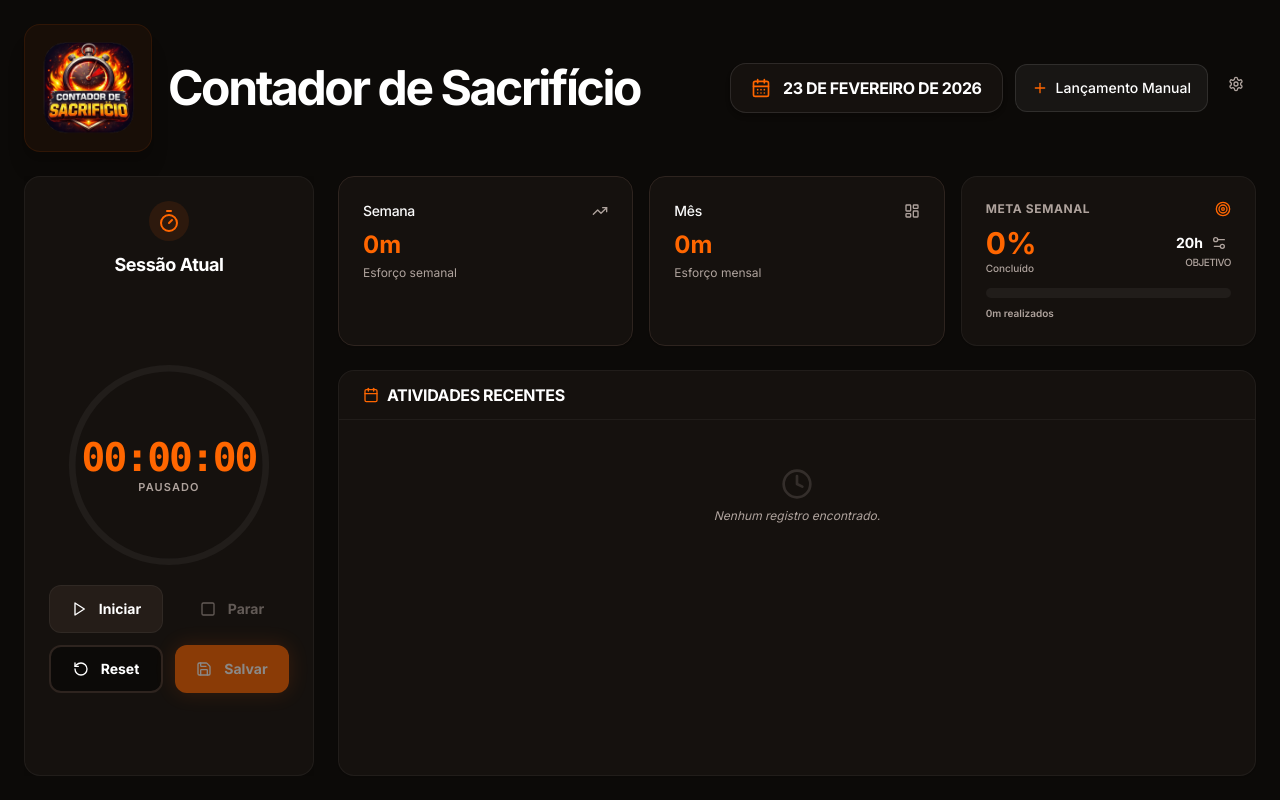
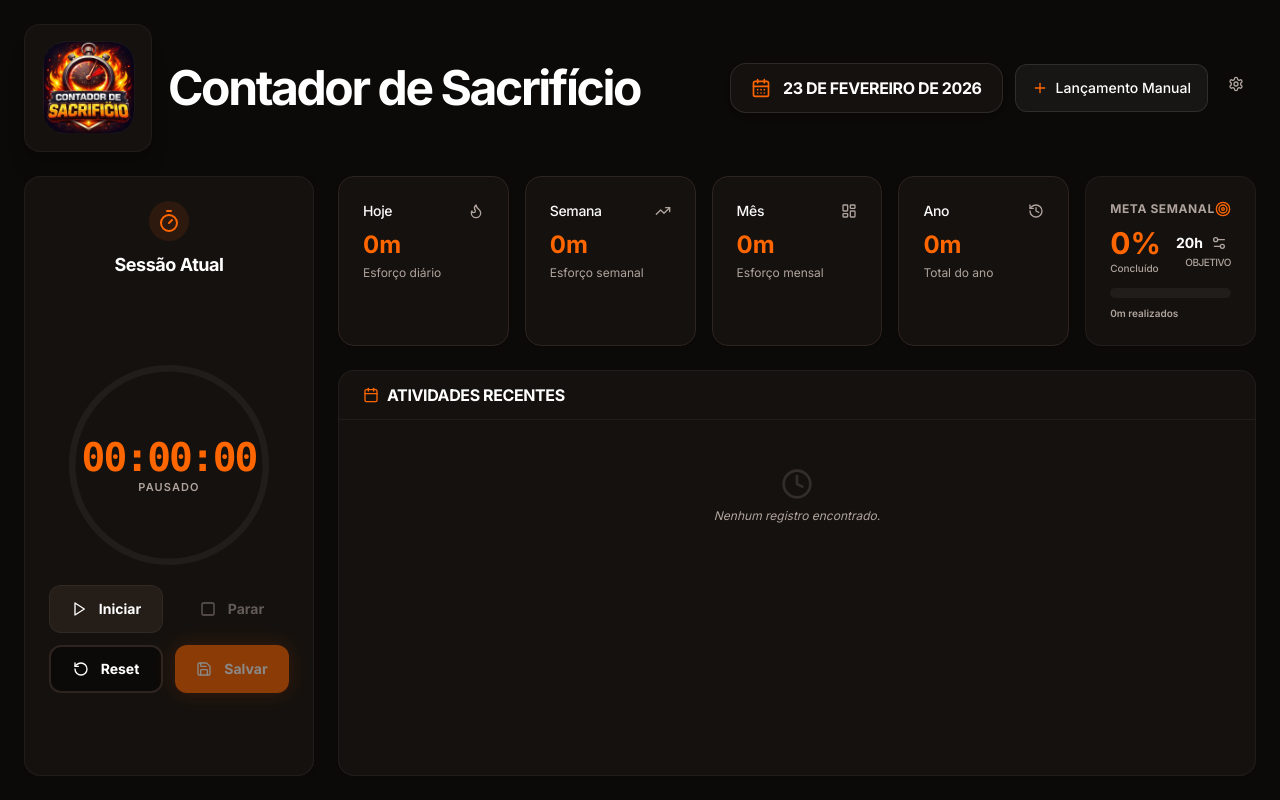
Before and after one commit to isaquesda99/Contador-de-Sacrif-cio, a Next.js app: page / in a window 1280 px wide. Built offline with nearby package versions, Linux system fonts and the light colour scheme.

Commit message:
Enhance StudyTimeTracker with year total and date utils
Updated the StudyTimeTracker component to include year total calculations and improved date handling.

```diff
--- a/src/app/page.tsx
+++ b/src/app/page.tsx
@@ -1,4 +1,3 @@
-
 "use client";
 
 import { useState, useEffect } from "react";
@@ -10,13 +9,13 @@ import { DailyHistory } from "@/components/study/DailyHistory";
 import { SettingsDialog } from "@/components/study/SettingsDialog";
 import { ManualEntryDialog } from "@/components/study/ManualEntryDialog";
 import { StudySession } from "@/types/study";
-import { isSameWeek, isSameMonth, getTodayStr } from "@/lib/study-utils";
-import { LayoutDashboard, TrendingUp, CalendarDays, Plus } from "lucide-react";
+import { isSameWeek, isSameMonth, isSameYear, getLocalDateStr, getTodayStr } from "@/lib/study-utils";
+import { LayoutDashboard, TrendingUp, CalendarDays, History, Flame } from "lucide-react";
 import { Toaster } from "@/components/ui/toaster";
 
 export default function StudyTimeTracker() {
   const [sessions, setSessions] = useState<StudySession[]>([]);
-  const [weeklyGoal, setWeeklyGoal] = useState(20); // Default 20 hours
+  const [weeklyGoal, setWeeklyGoal] = useState(20);
   const [mounted, setMounted] = useState(false);
   const [formattedDate, setFormattedDate] = useState("");
 
@@ -48,9 +47,9 @@ export default function StudyTimeTracker() {
   }, [sessions, weeklyGoal, mounted]);
 
   const handleSaveSession = (durationSeconds: number, customTimestamp?: number) => {
-    const timestamp = customTimestamp || Date.now();
-    const date = new Date(timestamp);
-    const dateStr = date.toISOString().split('T')[0];
+    const timestamp = customTimestamp !== undefined ? customTimestamp : Date.now();
+    const dateObj = new Date(timestamp);
+    const dateStr = getLocalDateStr(dateObj);
 
     const newSession: StudySession = {
       id: Math.random().toString(36).substr(2, 9),
@@ -67,7 +66,6 @@ export default function StudyTimeTracker() {
 
   const handleImportData = (importedSessions: StudySession[], importedGoal: number, merge: boolean = false) => {
     if (merge) {
-      // Create a map of existing IDs to avoid duplicates
       const existingIds = new Set(sessions.map(s => s.id));
       const uniqueNewSessions = importedSessions.filter(s => !existingIds.has(s.id));
       setSessions((prev) => [...uniqueNewSessions, ...prev]);
@@ -78,6 +76,12 @@ export default function StudyTimeTracker() {
   };
 
   const now = new Date();
+  const todayStr = getTodayStr();
+
+  const dayTotal = sessions
+    .filter((s) => s.dateStr === todayStr)
+    .reduce((acc, s) => acc + s.durationSeconds, 0);
+
   const weekTotal = sessions
     .filter((s) => isSameWeek(new Date(s.timestamp), now))
     .reduce((acc, s) => acc + s.durationSeconds, 0);
@@ -86,14 +90,18 @@ export default function StudyTimeTracker() {
     .filter((s) => isSameMonth(new Date(s.timestamp), now))
     .reduce((acc, s) => acc + s.durationSeconds, 0);
 
+  const yearTotal = sessions
+    .filter((s) => isSameYear(new Date(s.timestamp), now))
+    .reduce((acc, s) => acc + s.durationSeconds, 0);
+
   if (!mounted) return null;
 
   return (
     <div className="h-screen bg-background text-foreground overflow-hidden">
-      <div className="max-w-[1400px] mx-auto p-4 md:p-6 h-full flex flex-col">
+      <div className="max-w-[1600px] mx-auto p-4 md:p-6 h-full flex flex-col">
         <header className="flex flex-col sm:flex-row sm:items-center justify-between gap-4 mb-6 shrink-0">
           <div className="flex items-center gap-4">
-            <div className="bg-primary/5 p-2 rounded-2xl shadow-xl border border-primary/10 flex items-center justify-center overflow-hidden w-24 h-24 md:w-32 md:h-32">
+            <div className="bg-card p-1 rounded-2xl shadow-xl border border-white/5 flex items-center justify-center overflow-hidden w-24 h-24 md:w-32 md:h-32">
               <Image
                 src="/icon.png"
                 alt="Logo"
@@ -133,7 +141,13 @@ export default function StudyTimeTracker() {
           </div>
 
           <div className="lg:col-span-8 xl:col-span-9 flex flex-col gap-6 min-h-0">
-            <div className="grid grid-cols-1 md:grid-cols-3 gap-4 shrink-0">
+            <div className="grid grid-cols-2 md:grid-cols-3 xl:grid-cols-5 gap-4 shrink-0">
+              <SummaryCard
+                title="Hoje"
+                totalSeconds={dayTotal}
+                icon={Flame}
+                description="Esforço diário"
+              />
               <SummaryCard
                 title="Semana"
                 totalSeconds={weekTotal}
@@ -146,11 +160,19 @@ export default function StudyTimeTracker() {
                 icon={LayoutDashboard}
                 description="Esforço mensal"
               />
-              <GoalProgressCard
-                currentSeconds={weekTotal}
-                goalHours={weeklyGoal}
-                onGoalChange={(newGoal) => setWeeklyGoal(newGoal)}
+              <SummaryCard
+                title="Ano"
+                totalSeconds={yearTotal}
+                icon={History}
+                description="Total do ano"
               />
+              <div className="col-span-2 md:col-span-1 xl:col-span-1">
+                <GoalProgressCard
+                  currentSeconds={weekTotal}
+                  goalHours={weeklyGoal}
+                  onGoalChange={(newGoal) => setWeeklyGoal(newGoal)}
+                />
+              </div>
             </div>
 
             <div className="flex-1 min-h-0">
```
